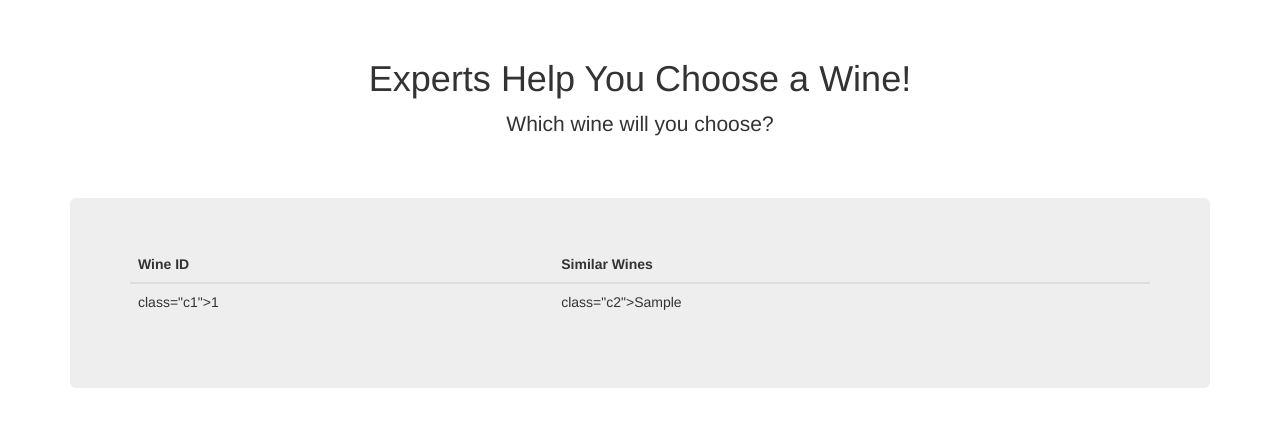
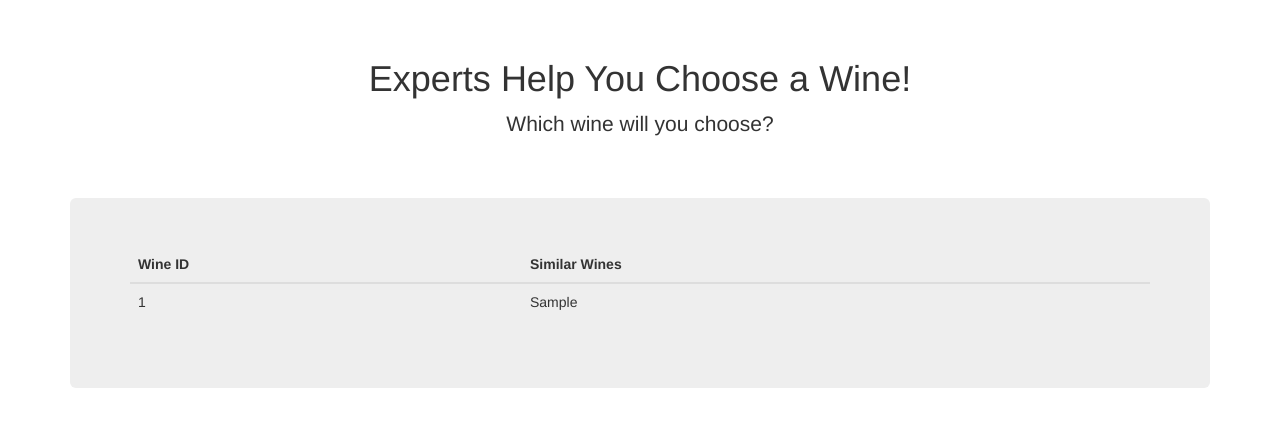
Before and after one commit to vanessapolliard/which-wine, a Flask app: page / in a window 1280 px wide. Shown: the part 51-478 px from the top of the page. Run offline with Flask 2, Linux system fonts and the light colour scheme; a database or web service that is not in the repository returns one stand-in record (values such as "Sample title"); some libraries are stand-ins or nearby versions.

Commit message:
fixing classes in table

```diff
--- a/app/templates/index.html
+++ b/app/templates/index.html
@@ -79,8 +79,8 @@
             {% for d in data %}
             <tr>
               <!-- <th scope="row">{{d[0]}}</th> -->
-              <td>class="c1">{{d.wine_id}}</td>
-              <td>class="c2">{{d.similar_wines}}</td>
+              <td class="c1">{{d.wine_id}}</td>
+              <td class="c2">{{d.similar_wines}}</td>
             </tr>
             {% endfor %}
             <tr>
```
